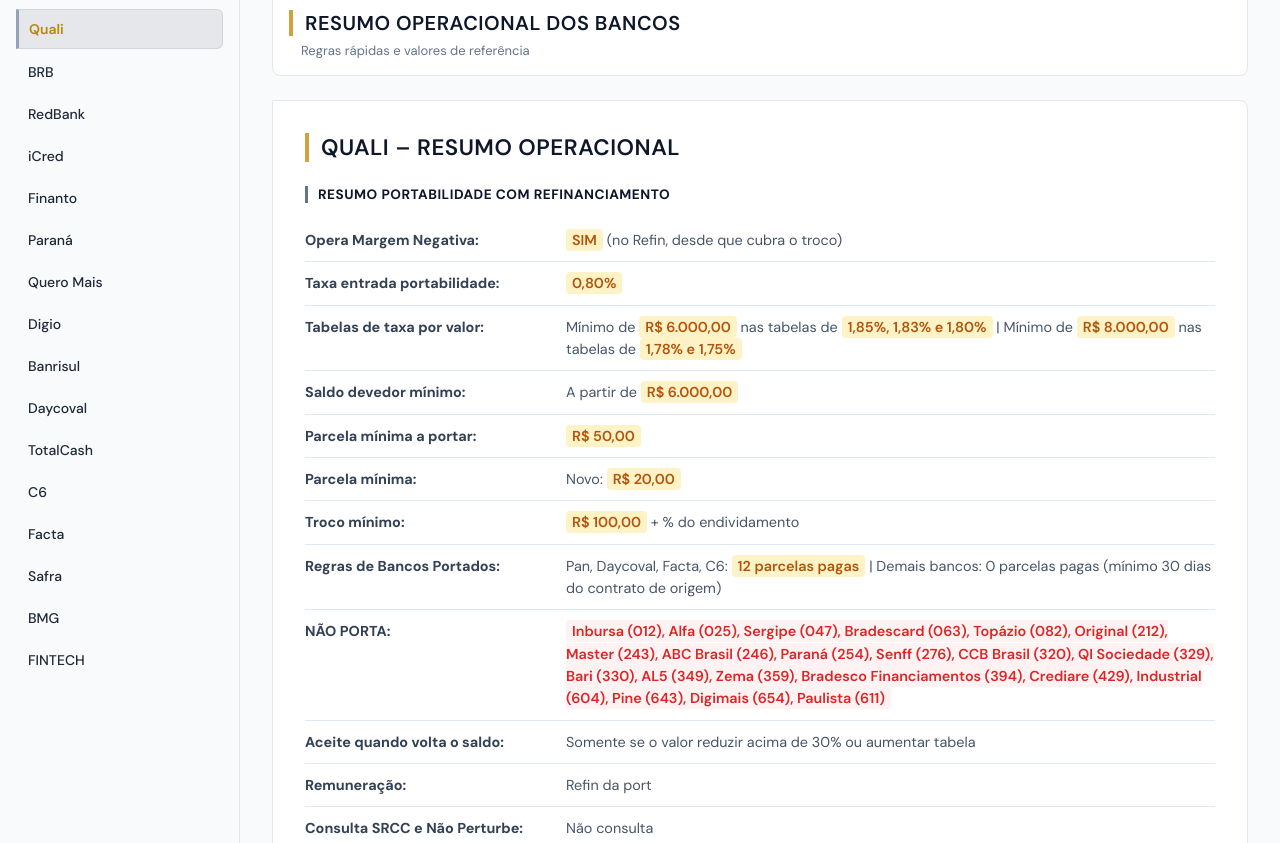
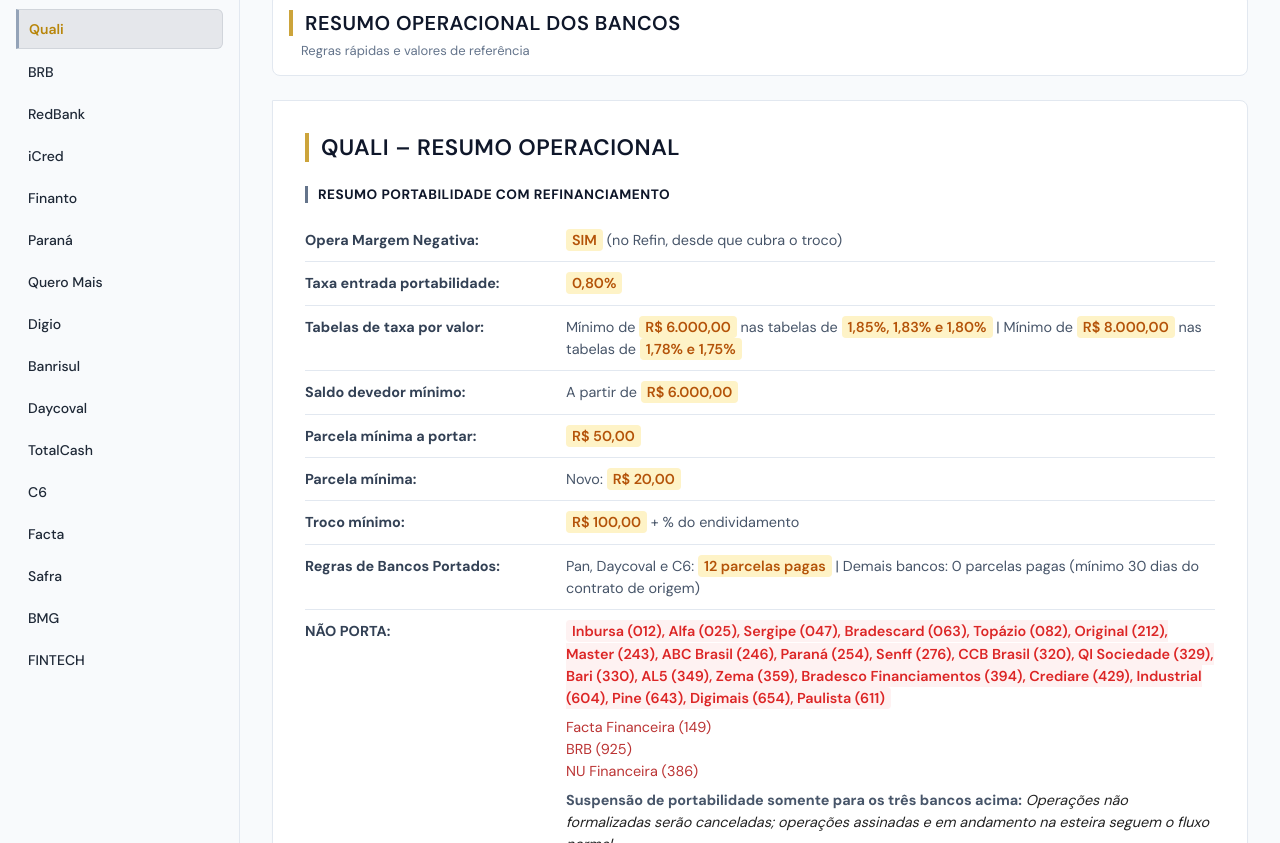
Before and after one commit to aryapromotora-alt/roteiros, a plain HTML site: page index.html in a window 1280 px wide. Shown: the part 109-952 px from the top of the page. Drawn offline with Linux system fonts and the light colour scheme.

Commit message:
Add files via upload

```diff
--- a/index.html
+++ b/index.html
@@ -65,8 +65,8 @@
                         <li class="regra-item"><strong>Parcela mínima a portar:</strong><span class="regra-detalhe"> <span class="destaque-dourado">R$ 50,00</span></span></li>
                         <li class="regra-item"><strong>Parcela mínima:</strong><span class="regra-detalhe"> Novo: <span class="destaque-dourado">R$ 20,00</span></span></li>
                         <li class="regra-item"><strong>Troco mínimo:</strong><span class="regra-detalhe"> <span class="destaque-dourado">R$ 100,00</span> + % do endividamento</span></li>
-                        <li class="regra-item"><strong>Regras de Bancos Portados:</strong><span class="regra-detalhe"> Pan, Daycoval, Facta, C6: <span class="destaque-dourado">12 parcelas pagas</span> | Demais bancos: 0 parcelas pagas (mínimo 30 dias do contrato de origem)</span></li>
-                        <li class="regra-item"><strong>NÃO PORTA:</strong><span class="regra-detalhe"> <span class="destaque-vermelho">Inbursa (012), Alfa (025), Sergipe (047), Bradescard (063), Topázio (082), Original (212), Master (243), ABC Brasil (246), Paraná (254), Senff (276), CCB Brasil (320), QI Sociedade (329), Bari (330), AL5 (349), Zema (359), Bradesco Financiamentos (394), Crediare (429), Industrial (604), Pine (643), Digimais (654), Paulista (611)</span></span></li>
+                        <li class="regra-item"><strong>Regras de Bancos Portados:</strong><span class="regra-detalhe"> Pan, Daycoval e C6: <span class="destaque-dourado">12 parcelas pagas</span> | Demais bancos: 0 parcelas pagas (mínimo 30 dias do contrato de origem)</span></li>
+                        <li class="regra-item"><strong>NÃO PORTA:</strong><span class="regra-detalhe"> <span class="destaque-vermelho">Inbursa (012), Alfa (025), Sergipe (047), Bradescard (063), Topázio (082), Original (212), Master (243), ABC Brasil (246), Paraná (254), Senff (276), CCB Brasil (320), QI Sociedade (329), Bari (330), AL5 (349), Zema (359), Bradesco Financiamentos (394), Crediare (429), Industrial (604), Pine (643), Digimais (654), Paulista (611)</span><span style="display: block; margin-top: 6px; color: #b33;">Facta Financeira (149)<br>BRB (925)<br>NU Financeira (386)</span><span style="display: block; margin-top: 6px;"><strong>Suspensão de portabilidade somente para os três bancos acima:</strong> <em style="color: #222;">Operações não formalizadas serão canceladas; operações assinadas e em andamento na esteira seguem o fluxo normal.</em></span></span></li>
                         <li class="regra-item"><strong>Aceite quando volta o saldo:</strong><span class="regra-detalhe"> Somente se o valor reduzir acima de 30% ou aumentar tabela</span></li>
                         <li class="regra-item"><strong>Remuneração:</strong><span class="regra-detalhe"> Refin da port</span></li>
                         <li class="regra-item"><strong>Consulta SRCC e Não Perturbe:</strong><span class="regra-detalhe"> Não consulta</span></li>
```
